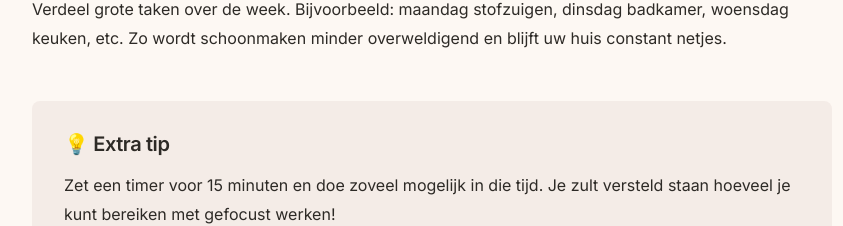
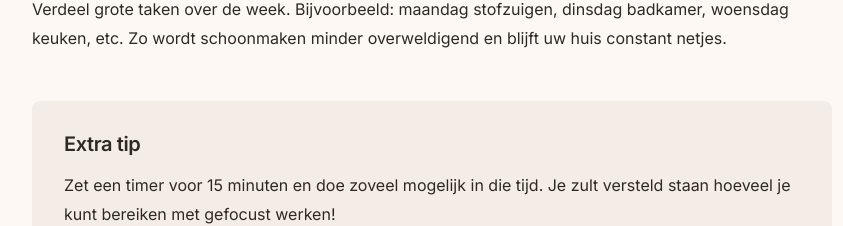
Before and after one commit to dice-pls7/fleurigthus, a Next.js app: page /blog/5-schoonmaak-tips in a window 1280 px wide. Shown: the part 2316-2542 px from the top of the page, without its empty margins (208-1051 px from the left). Built offline with nearby package versions, Linux system fonts and the light colour scheme; a web font is replaced by a local one.

Commit message:
vage ai emoji weg

```diff
--- a/src/data/blogPosts.ts
+++ b/src/data/blogPosts.ts
@@ -48,7 +48,7 @@ export const blogPosts: BlogPost[] = [
       <p>Verdeel grote taken over de week. Bijvoorbeeld: maandag stofzuigen, dinsdag badkamer, woensdag keuken, etc. Zo wordt schoonmaken minder overweldigend en blijft uw huis constant netjes.</p>
 
       <div class="tip-box">
-        <h3>💡 Extra tip</h3>
+        <h3> Extra tip</h3>
         <p>Zet een timer voor 15 minuten en doe zoveel mogelijk in die tijd. Je zult versteld staan hoeveel je kunt bereiken met gefocust werken!</p>
       </div>
 
```
